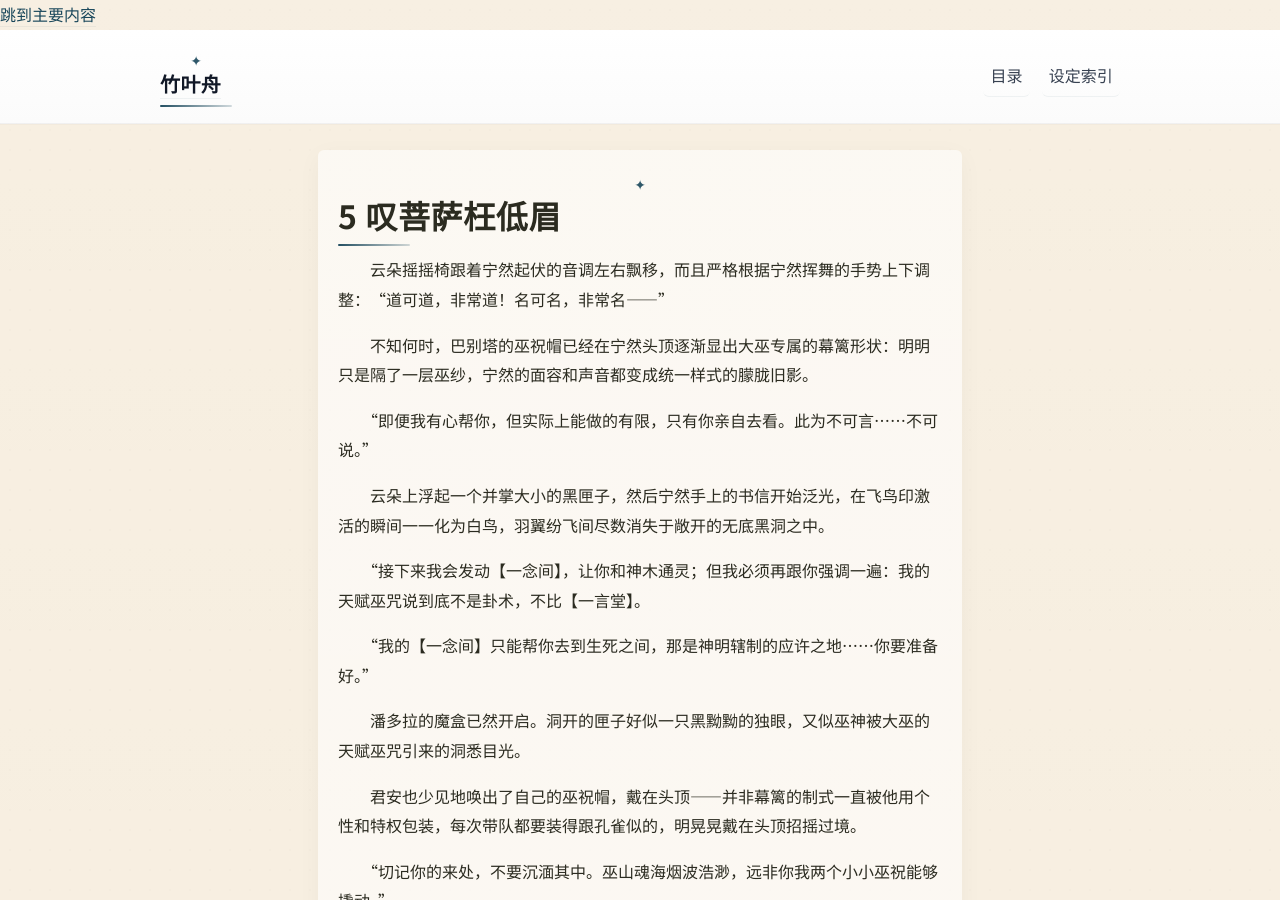
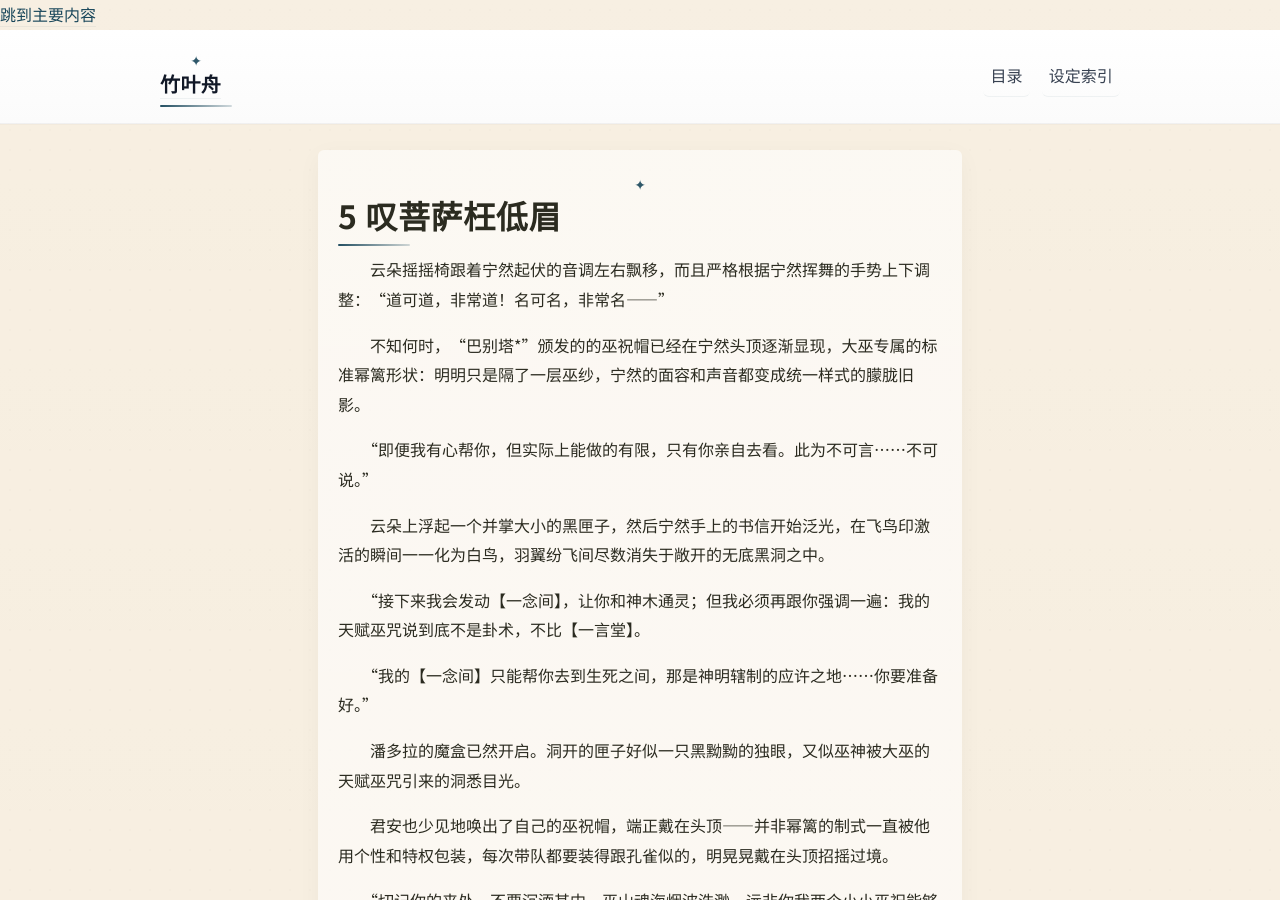
Before and after one commit to LotusSaverin/TheLeaf-BorneDream, a Jekyll site: the page built from chapter-05.md, in a window 1280 px wide and 900 px high. Built offline with Jekyll 4.4.1, drawn with Linux system fonts in a browser that asks for light colours; some web fonts are replaced; our own code applies the rules of GitHub Pages for plain Markdown files; some of the changed text lies outside the part shown.

Commit message:
Revise chapter-05 for clarity and add footnote
Corrected phrasing and improved clarity in several sentences. Added a note explaining the origin of '巴别塔'.

```diff
--- a/chapter-05.md
+++ b/chapter-05.md
@@ -2,7 +2,7 @@
 
 　　云朵摇摇椅跟着宁然起伏的音调左右飘移，而且严格根据宁然挥舞的手势上下调整：“道可道，非常道！名可名，非常名——”
 
-　　不知何时，巴别塔的巫祝帽已经在宁然头顶逐渐显出大巫专属的幕篱形状：明明只是隔了一层巫纱，宁然的面容和声音都变成统一样式的朦胧旧影。
+　　不知何时，“巴别塔*”颁发的的巫祝帽已经在宁然头顶逐渐显现，大巫专属的标准幂篱形状：明明只是隔了一层巫纱，宁然的面容和声音都变成统一样式的朦胧旧影。
 
 　　“即便我有心帮你，但实际上能做的有限，只有你亲自去看。此为不可言……不可说。”
 
@@ -14,7 +14,7 @@
 
 　　潘多拉的魔盒已然开启。洞开的匣子好似一只黑黝黝的独眼，又似巫神被大巫的天赋巫咒引来的洞悉目光。
 
-　　君安也少见地唤出了自己的巫祝帽，戴在头顶——并非幕篱的制式一直被他用个性和特权包装，每次带队都要装得跟孔雀似的，明晃晃戴在头顶招摇过境。
+　　君安也少见地唤出了自己的巫祝帽，端正戴在头顶——并非幂篱的制式一直被他用个性和特权包装，每次带队都要装得跟孔雀似的，明晃晃戴在头顶招摇过境。
 
 　　“切记你的来处，不要沉湎其中。巫山魂海烟波浩渺，远非你我两个小小巫祝能够撬动。”
 
@@ -159,3 +159,7 @@
 　　银月回归，万籁俱寂。孤零零的黑匣依旧洞开，在无人见证的角落独自闪烁……
 
 　　是巫神心满意足的愉悦双目。
+
+　　注：
+
+　　“巴别塔”——原典故出自《圣经》。意为人类曾想建成通天之塔，神明于是让不同族群的人类之间分化出语言，巴别塔计划就此功亏一篑。
```
